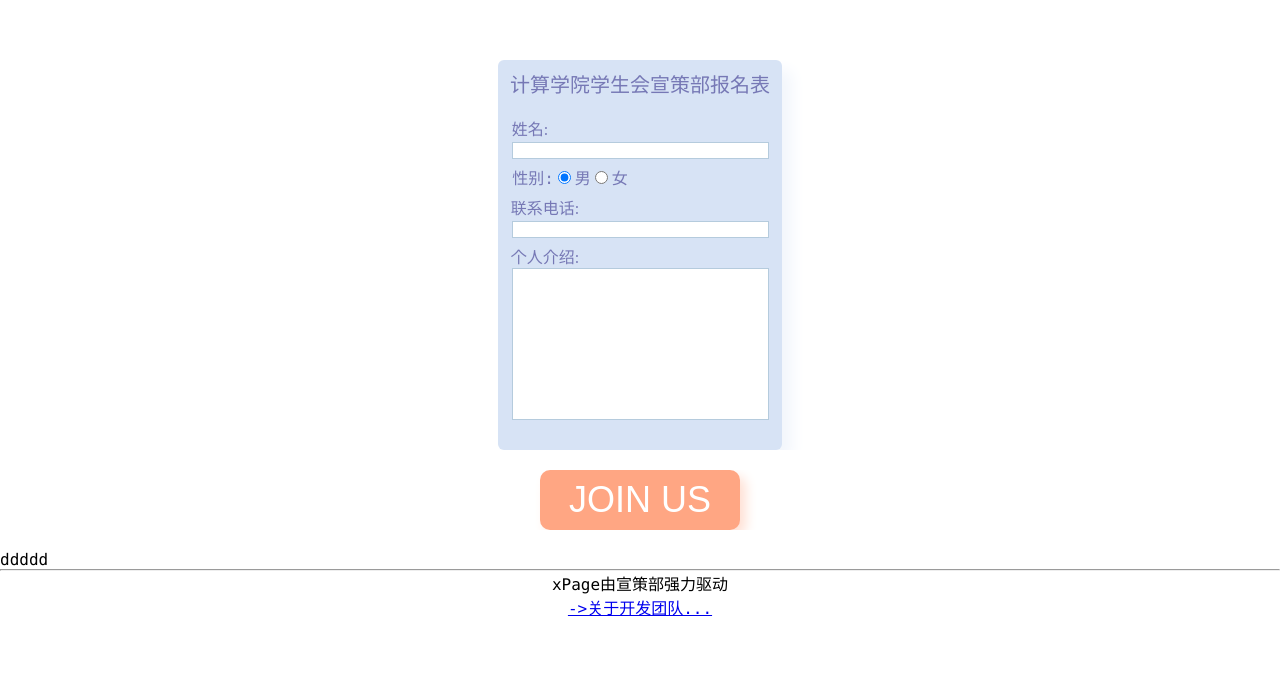
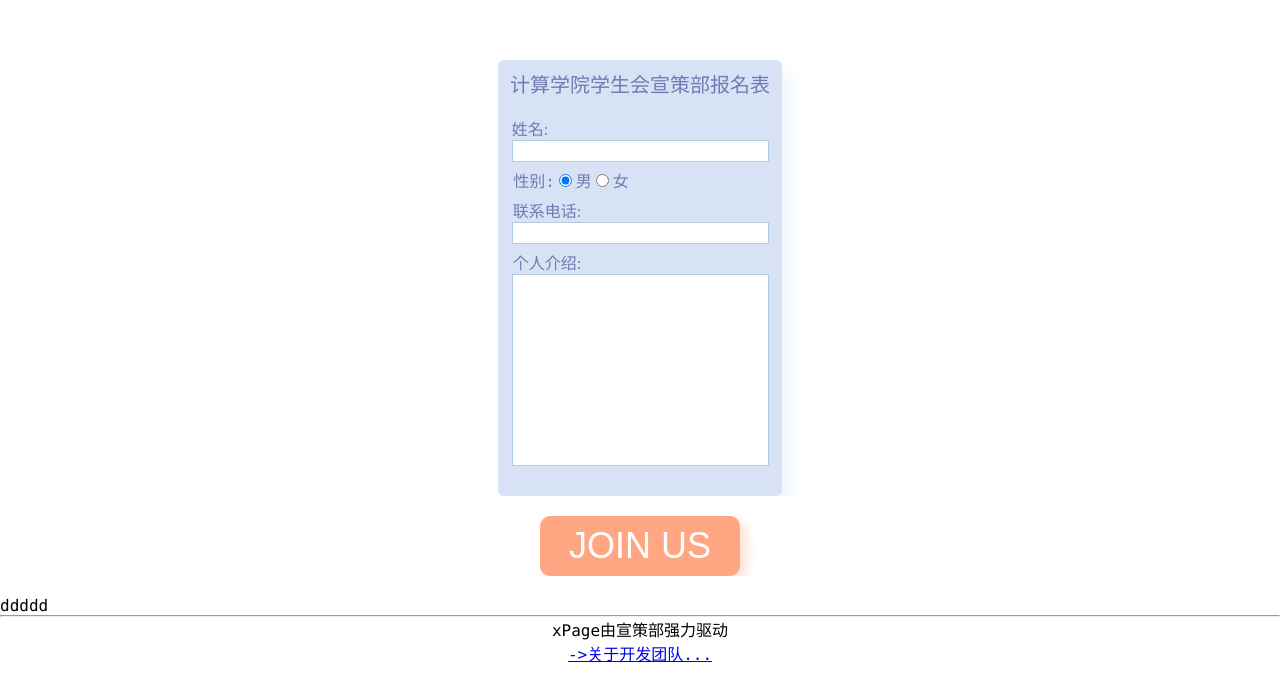
Before and after one commit to eczn/xPage, a plain HTML site: page index.html in a window 1280 px wide. Shown: the part 1726-2410 px from the top of the page. Before the commit the page ends 2364 px from the top, so only its background shows below. Drawn offline with Linux system fonts and the light colour scheme.

Commit message:
改了猫猫说出来的 BUG

```diff
--- a/css/form.css
+++ b/css/form.css
@@ -36,18 +36,20 @@ margin-top: -20px;
 	margin-left: -220px;
 }
 .sex{
-	margin-left: -140px;
+	margin-left: -138px;
 }
 .intro{
-	margin-left: -190px;
+	margin-left: -186px;
 }
 .tel{
-	margin-left: -190px;
+	margin-left: -186px;
 }
 .frame{
 	min-width: 255px;
+	min-height: 20px;
 	resize: none;
 	border: #b5cbdd solid 1px;
+	font-size: 16px;
 }
 .frame:hover{
 	outline: #5a7ac2 1px solid;
```
